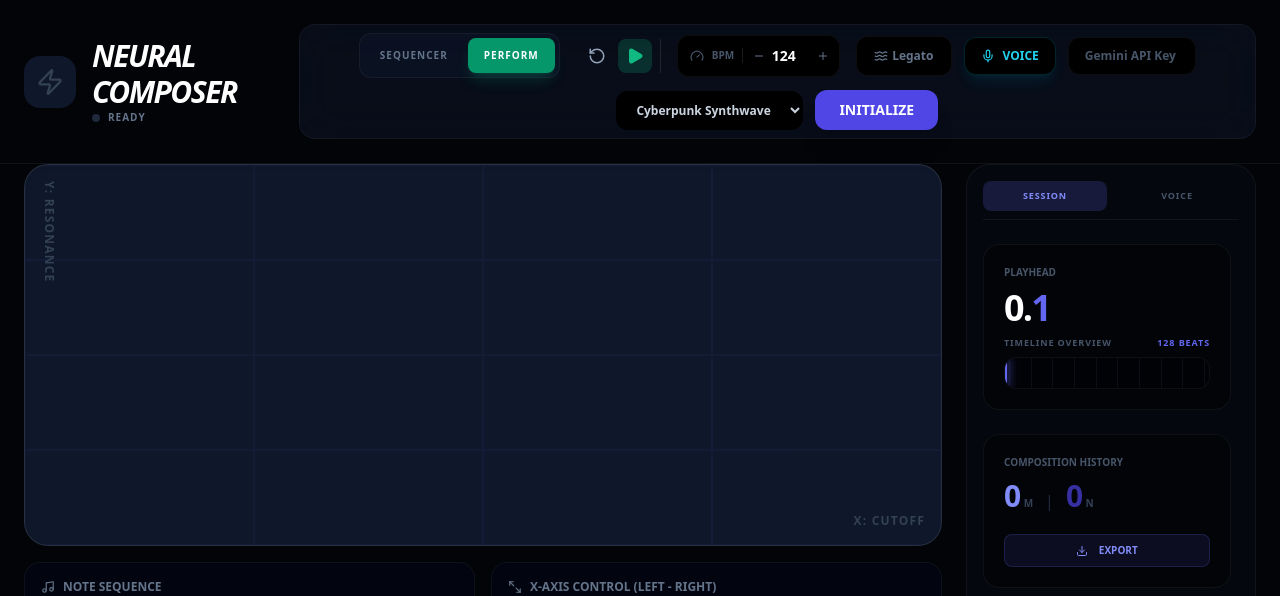
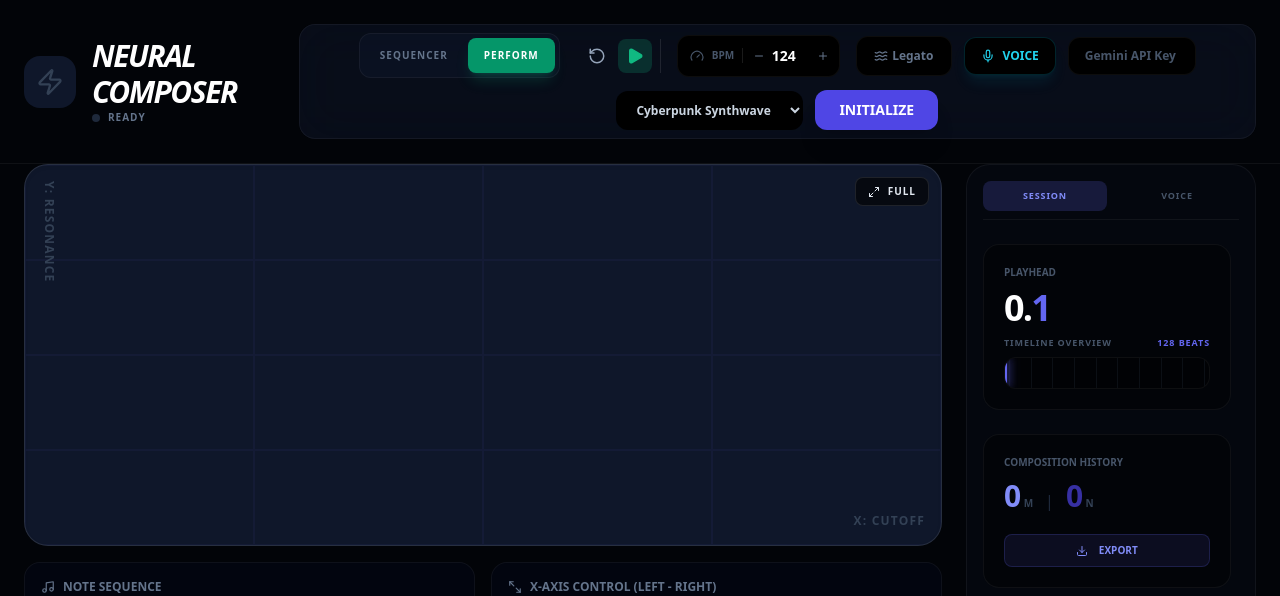
Before and after one commit to nathanwang000/NeuralComposer, a React (Vite) app: page / in a window 1280 px wide. Both pictures are taken after a click on the button "PERFORM". Shown: the top 596 px of the page. Built offline with nearby package versions, Linux system fonts and the light colour scheme.

Commit message:
add full screen mode

```diff
--- a/components/PerformancePad.tsx
+++ b/components/PerformancePad.tsx
@@ -1,4 +1,4 @@
-import { Maximize2, Music } from 'lucide-react';
+import { Maximize2, Minimize2, Music } from 'lucide-react';
 import React, { useCallback, useEffect, useRef, useState } from 'react';
 import { audioEngine } from '../services/audioEngine';
 import { SynthConfig } from '../types';
@@ -43,6 +43,8 @@ const PerformancePad: React.FC = () => {
   const padRef = useRef<HTMLDivElement>(null);
     const activePointerIdRef = useRef<number | null>(null);
   const [isPlaying, setIsPlaying] = useState(false);
+    const [isFullscreen, setIsFullscreen] = useState(false);
+    const [isFallbackFullscreen, setIsFallbackFullscreen] = useState(false);
   const [cursorPos, setCursorPos] = useState({ x: 0, y: 0 }); // 0-1 normalized
 
   // Sequence
@@ -60,6 +62,44 @@ const PerformancePad: React.FC = () => {
     setNoteSequence(notes.length > 0 ? notes : [60]);
     setCurrentNoteIndex(0);
   }, [sequenceInput]);
+
+    useEffect(() => {
+        const syncFullscreenState = () => {
+            const active = document.fullscreenElement === padRef.current;
+            setIsFullscreen(active || isFallbackFullscreen);
+        };
+
+        document.addEventListener('fullscreenchange', syncFullscreenState);
+        return () => {
+            document.removeEventListener('fullscreenchange', syncFullscreenState);
+        };
+    }, [isFallbackFullscreen]);
+
+    const toggleFullscreen = useCallback(async () => {
+        const el = padRef.current;
+        if (!el) return;
+
+        try {
+            if (document.fullscreenElement === el) {
+                await document.exitFullscreen();
+                return;
+            }
+
+            if (!document.fullscreenElement && el.requestFullscreen) {
+                await el.requestFullscreen();
+                return;
+            }
+        } catch {
+            setIsFallbackFullscreen(prev => !prev);
+            return;
+        }
+
+        if (document.fullscreenElement) {
+            await document.exitFullscreen();
+        } else {
+            setIsFallbackFullscreen(prev => !prev);
+        }
+    }, []);
 
   const calculateParams = useCallback((x: number, y: number) => {
     // x, y are 0-1
@@ -104,6 +144,11 @@ const PerformancePad: React.FC = () => {
   }, [xTargets, yTargets]);
 
   const handlePointerDown = (e: React.PointerEvent) => {
+        const target = e.target as HTMLElement;
+        if (target.closest('[data-pad-control="true"]')) {
+            return;
+        }
+
     e.preventDefault();
     if (!padRef.current) return;
 
@@ -176,7 +221,7 @@ const PerformancePad: React.FC = () => {
         {/* Main Pad Area */}
         <div
             ref={padRef}
-            className="flex-1 min-h-[300px] relative bg-slate-900 rounded-3xl border border-white/10 cursor-crosshair overflow-hidden group shadow-inner transition-colors hover:border-indigo-500/30 select-none"
+                        className={`flex-1 min-h-[300px] relative bg-slate-900 rounded-3xl border border-white/10 cursor-crosshair overflow-hidden group shadow-inner transition-colors hover:border-indigo-500/30 select-none ${isFallbackFullscreen ? 'fixed inset-0 z-[100] min-h-0 rounded-none bg-slate-950' : ''}`}
             style={{ touchAction: 'none', userSelect: 'none', WebkitUserSelect: 'none', WebkitTouchCallout: 'none' }}
             onPointerDown={handlePointerDown}
             onPointerMove={handlePointerMove}
@@ -185,6 +230,21 @@ const PerformancePad: React.FC = () => {
             onLostPointerCapture={handlePointerEnd}
             onContextMenu={(e) => e.preventDefault()}
         >
+            <button
+                type="button"
+                data-pad-control="true"
+                onPointerDown={(e) => e.stopPropagation()}
+                onClick={(e) => {
+                    e.preventDefault();
+                    e.stopPropagation();
+                    toggleFullscreen();
+                }}
+                className="absolute top-3 right-3 z-20 inline-flex items-center gap-2 px-3 py-1.5 rounded-lg bg-black/60 border border-white/10 text-slate-200 hover:text-white hover:border-white/20 text-[10px] font-black uppercase tracking-widest"
+            >
+                {isFullscreen ? <Minimize2 size={12} /> : <Maximize2 size={12} />}
+                {isFullscreen ? 'Exit' : 'Full'}
+            </button>
+
             {/* Grid Lines */}
             <div className="absolute inset-0 grid grid-cols-4 grid-rows-4 pointer-events-none opacity-20">
                  {Array.from({length: 16}).map((_, i) => (
```
Lines whose indentation alone changed are shown as unchanged.
